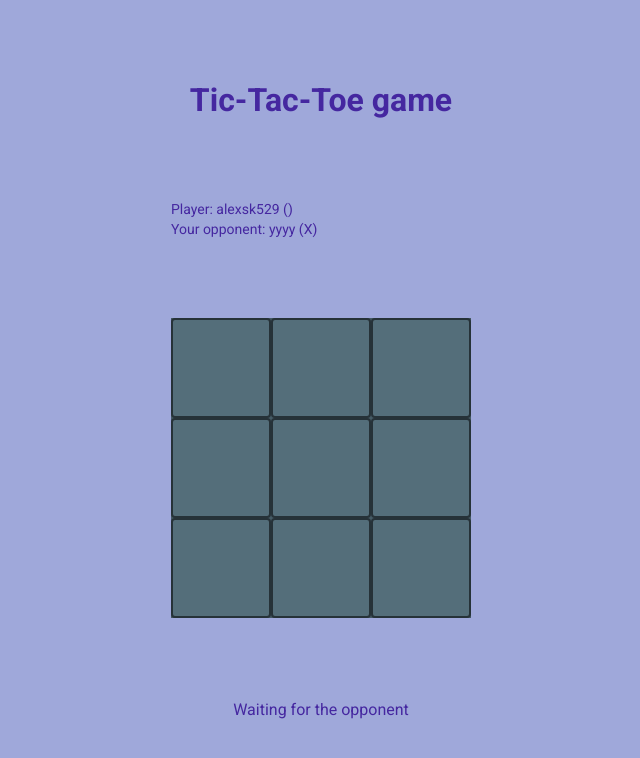
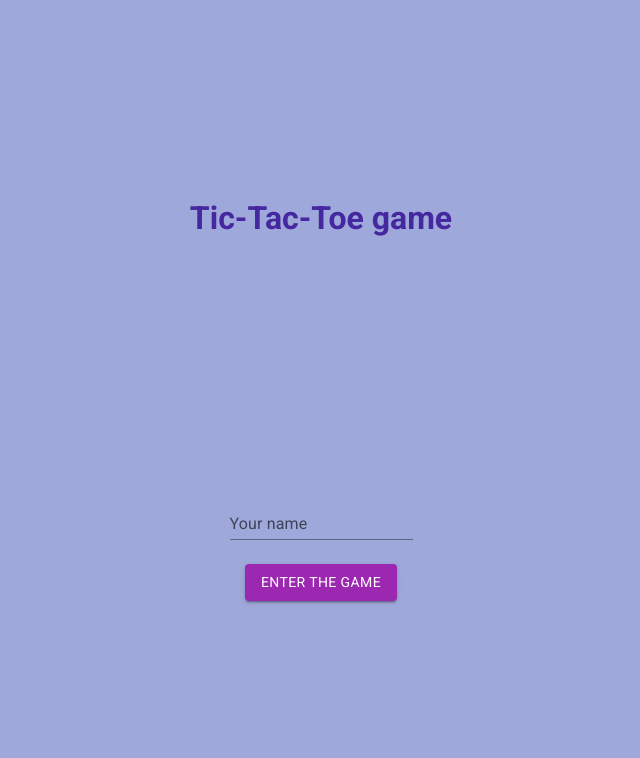
Before and after one commit to alexsk529/itransition-tic-tac-toe, a React (Create React App) app in the folder client/: page / in a window 1280 px wide. Shown: the top 758 px of the page, without its empty margins (319-959 px from the left). Built offline with nearby package versions, Linux system fonts and the light colour scheme; no server answers.

Commit message:
Authentication Finished

```diff
--- a/client/src/App.jsx
+++ b/client/src/App.jsx
@@ -2,31 +2,40 @@ import './App.css';
 import io from 'socket.io-client';
 import React from 'react';
 import {useEffect, useState} from 'react';
-import Game from "./components/Game";
-import {useTurn} from './hooks/useTurn.js';
-import {TurnContext} from "./context/TurnContext.js";
+import Game from "./components/Game.jsx";
+import Auth from './components/Auth.jsx';
+import {useAuth} from "./hooks/useAuth.js";
+import {Context} from "./context/Context.js";
+import Box from "@mui/material/Box";
 
-const socket = io("http://localhost:5000")
+// const socket = io("http://localhost:5000")
 
 function App() {
-    const {item, setItem} = useTurn();
+    const {enter, exit, name, setName, isLogin} = useAuth()
+    const [item, setItem] = useState('');
     const itemRef = React.useRef(item)
-    socket.on('connect', () => {
-        socket.on('item', (el) => {
-            setItem(el);
-            itemRef.current = el
-        });
-    })
+
+
     return (
-        <React.StrictMode>
-            <TurnContext.Provider
-                value={{item, socket, itemRef}}
+            <Context.Provider
+                value={{item, setItem, enter, exit, name, setName,/* socket,*/ itemRef }}
             >
                 <div className="App">
-                    <Game/>
+                    <Box
+                        sx={{
+                            height: '100vh',
+                            display: 'flex',
+                            flexDirection: 'column',
+                            alignItems: 'center',
+                            justifyContent: 'space-evenly',
+                            backgroundColor: '#9fa8da'
+                        }}
+                    >
+                        <h1 className="game-text">Tic-Tac-Toe game</h1>
+                        {isLogin ? <Game/> : <Auth/>}
+                    </Box>
                 </div>
-            </TurnContext.Provider>
-        </React.StrictMode>
+            </Context.Provider>
 
     );
 }
--- /dev/null
+++ b/client/src/components/Auth.jsx
@@ -0,0 +1,65 @@
+import React, {useContext} from 'react';
+import {Box, TextField, Button} from "@mui/material";
+import {Context} from "../context/Context.js";
+
+import io from 'socket.io-client';
+
+
+
+const Auth = () => {
+    const {/*socket,*/ itemRef, setItem, enter, name, setName, setGameStatus} = useContext(Context)
+
+    const handlerEnterClick = () => {
+        // const socket = io("http://localhost:5000")
+        //
+        // socket.on('connect', () => {
+        //     socket.on('item', (el) => {
+        //         setItem(el);
+        //         itemRef.current = el
+        //     });
+        // })
+        //
+        // socket.on('start-game', () => {
+        //     console.log('start')
+        //     itemRef.current === 'X' ?
+        //         setGameStatus('Your turn') :
+        //         setGameStatus('Waiting for the opponents\' turn');
+        // })
+        //
+        // socket.on('game-status', message => {
+        //     setGameStatus(message)
+        // })
+        //
+        enter(name)
+    }
+
+    return (
+        <Box
+            component="form"
+            onSubmit={(e) => e.preventDefault()}
+            noValidate
+            sx={{
+                mt: 7,
+                display: 'flex',
+                flexDirection: 'column',
+                alignItems: 'center',
+                gap: 3
+            }}>
+            <TextField
+                id="standard-basic"
+                label="Your name"
+                name="name"
+                variant="standard"
+                onChange={(e) => setName(e.target.value)}
+            >
+            </TextField>
+            <Button
+                variant="contained"
+                onClick={handlerEnterClick}
+                color="secondary"
+            >Enter the Game</Button>
+        </Box>
+    );
+};
+
+export default Auth;
--- a/client/src/components/Board.jsx
+++ b/client/src/components/Board.jsx
@@ -2,11 +2,10 @@ import React, {useContext} from 'react';
 import './Board.css';
 import Box from '@mui/material/Box'
 import Cell from "./Cell";
-import {TurnContext} from "../context/TurnContext";
+import {Context} from "../context/Context";
 
-const Board = ({gameStatus}) => {
+const Board = ({gameStatus, socket}) => {
     const [board, setBoard] = React.useState(Array(9).fill(null))
-    const {socket} = useContext(TurnContext);
     socket.on('refresh-board', (boardNew) => {
         setBoard(boardNew);
     })
@@ -24,7 +23,7 @@ const Board = ({gameStatus}) => {
         >
             {
                 board.map ((cell, i) => {
-                    return (<Cell value={cell} key={i} id={i} gameStatus={gameStatus}/>)
+                    return (<Cell value={cell} key={i} id={i} gameStatus={gameStatus} socket={socket}/>)
                 })
             }
 
@@ -32,4 +31,4 @@ const Board = ({gameStatus}) => {
     );
 };
 
-export default Board;
+export default React.memo(Board);
--- a/client/src/components/Cell.jsx
+++ b/client/src/components/Cell.jsx
@@ -2,20 +2,20 @@ import React from 'react';
 import Button from '@mui/material/Button';
 import {useContext} from 'react';
 import './Cell.css'
-import {TurnContext} from "../context/TurnContext.js";
+import {Context} from "../context/Context.js";
 
-const Cell = (props) => {
-    const {item, socket} = useContext(TurnContext)
-    let handlerClick = () => {
-        if (props.gameStatus.startsWith('Waiting')) return
-        if (props.gameStatus === 'You won' || props.gameStatus === 'You lost') return
-        socket.emit('turn', props.id, item)
+const Cell = ({value, gameStatus, id, socket}) => {
+    const {item} = useContext(Context)
+    const handlerClick = () => {
+        if (gameStatus.startsWith('Waiting')) return
+        if (gameStatus === 'You won' || gameStatus === 'You lost') return
+        socket.emit('turn', id, item)
         console.log(item)
     }
     return (
         <Button
             onClick={handlerClick}
-            disabled={Boolean(props.value)}
+            disabled={Boolean(value)}
             sx={{
                 width: 100,
                 height: 100,
@@ -30,7 +30,7 @@ const Cell = (props) => {
                 color: '#263238',
             }}
         >
-            {props.value}
+            {value}
         </Button>
     );
 };
--- a/client/src/components/Game.jsx
+++ b/client/src/components/Game.jsx
@@ -1,18 +1,31 @@
-import React, {useContext, useEffect, useState} from 'react';
+import React, {useContext, useEffect, useMemo, useState} from 'react';
 import Box from '@mui/material/Box'
+import Button from '@mui/material/Button'
 import './Game.css';
 import Board from "./Board";
-import {TurnContext} from "../context/TurnContext.js";
+import {Context} from "../context/Context.js";
 import {PlayAgain} from "./PlayAgain.jsx";
+
+import io from 'socket.io-client';
+
+//const socket = io("http://localhost:5000")
 
 
 const Game = () => {
-    const {item, socket, itemRef} = useContext(TurnContext)
+    const {item, setItem, /*socket,*/ itemRef, name, exit} = useContext(Context)
     const [gameStatus, setGameStatus] = useState('Waiting for the opponent')
+    const url = "http://localhost:5000"
+    const socket = useMemo(()=> io(url), [url])
+
+    socket.on('connect', () => {
+        socket.on('item', (el) => {
+            setItem(el);
+            itemRef.current = el
+        });
+    })
 
     useEffect(()=> {
         socket.on('start-game', () => {
-            console.log('start')
             itemRef.current === 'X' ?
             setGameStatus('Your turn') :
             setGameStatus('Waiting for the opponents\' turn');
@@ -25,17 +38,7 @@ const Game = () => {
     const messagesEvokeButton = ['You won!', 'You lost!', 'Draw!']
 
     return (
-        <Box
-            sx={{
-                height: '100vh',
-                display: 'flex',
-                flexDirection: 'column',
-                alignItems: 'center',
-                justifyContent: 'space-evenly',
-                backgroundColor: '#9fa8da'
-            }}
-        >
-            <h1 className="game-text">Tic-Tac-Toe game</h1>
+        <React.Fragment>
             <Box
                 m={0}
                 sx={{
@@ -47,14 +50,30 @@ const Game = () => {
                     fontSize: 14,
                     color: '#4527a0'
                 }}>
-                <span>Player: alexsk529 ({item})</span>
-                <span>Your opponent: yyyy ({item === 'X' ? 'O' : 'X'})</span>
+                <span>Player: {name} ({item})</span>
+                <span>Your opponent ({item === 'X' ? 'O' : 'X'})</span>
             </Box>
-            <Board gameStatus={gameStatus}/>
+            <Board gameStatus={gameStatus} socket={socket}/>
             <p className="game-text">{gameStatus}</p>
-            {messagesEvokeButton.includes(gameStatus) ? <PlayAgain/> : null}
+            <Box
+                display='flex'
+                gap={0.5}
+            >
+                {
+                    messagesEvokeButton.includes(gameStatus) ? <PlayAgain/> : null
+                }
+                <Button
+                    variant="contained"
+                    color="secondary"
+                    onClick={()=> {
+                        socket.disconnect()
+                        exit();
+                    }}
+                >Exit the Game</Button>
             </Box>
-    );
+
+        </React.Fragment>
+    )
 };
 
 export default Game;
--- /dev/null
+++ b/client/src/context/Context.js
@@ -0,0 +1,3 @@
+import {createContext} from 'react';
+
+export const Context = createContext();
--- a/client/src/context/TurnContext.js
+++ /dev/null
@@ -1,3 +0,0 @@
-import {createContext} from 'react';
-
-export const TurnContext = createContext();
--- /dev/null
+++ b/client/src/hooks/useAuth.js
@@ -0,0 +1,30 @@
+import {useState, useEffect, useCallback, useContext} from 'react';
+
+
+export const useAuth = () => {
+    const [name, setName] = useState('');
+    const [isLogin, setIsLogin] =useState(false)
+
+    const enter = useCallback((name) => {
+        setName(name);
+        sessionStorage.setItem('userData', JSON.stringify({
+            name
+        }))
+        if (name) setIsLogin(true)
+    }, [])
+
+    const exit = () => {
+        setName(null);
+        sessionStorage.removeItem('userData');
+        setIsLogin(false)
+    }
+
+    useEffect(()=> {
+        const data = JSON.parse(sessionStorage.getItem('userData'));
+        if (data && data.name) {
+            enter(data.name)
+        }
+    }, [enter])
+
+    return {enter, exit, name, setName, isLogin}
+}
--- a/client/src/hooks/useTurn.js
+++ /dev/null
@@ -1,7 +0,0 @@
-import {useState} from 'react';
-
-export const useTurn = () => {
-    const [item, setItem] = useState('');
-
-    return {item, setItem};
-}
```
Also changed, not shown: 1 other file (tests, documents, lock files or other folders). Lines whose indentation alone changed are shown as unchanged.
